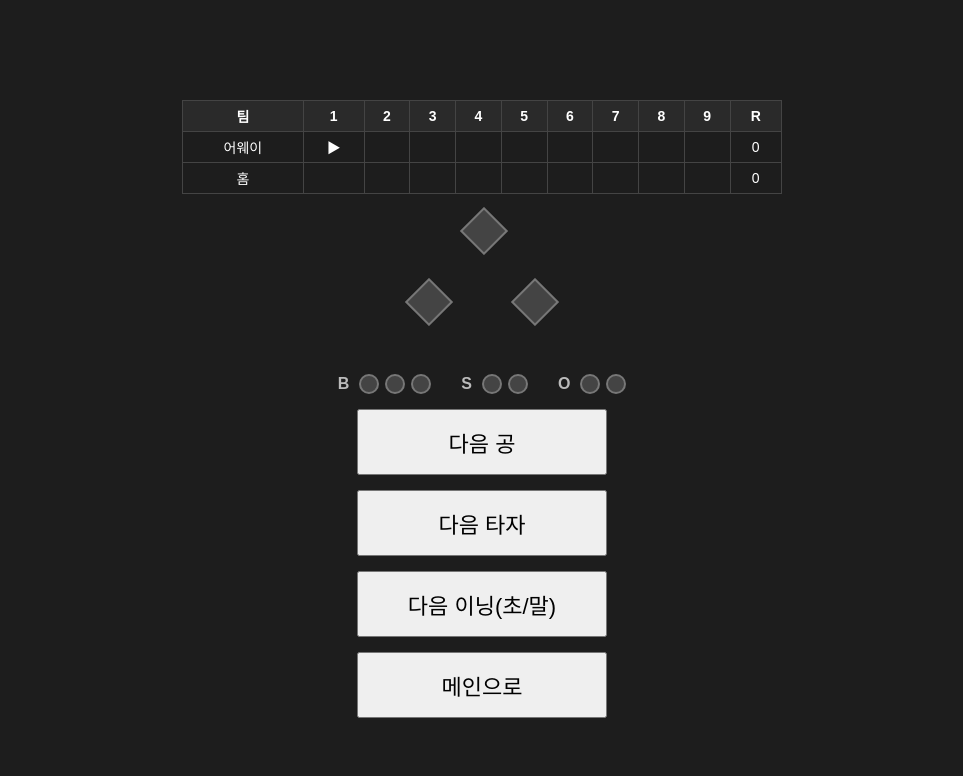
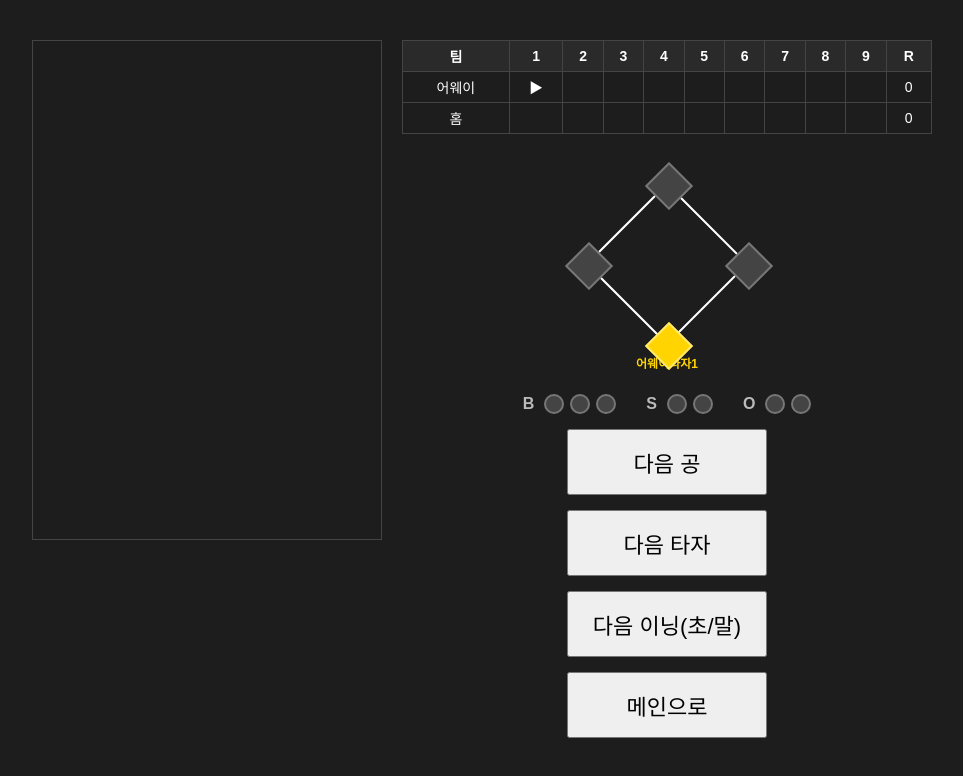
Before and after one commit to LEEMUYEONG/BALLSIM, a plain HTML site: page index.html in a window 1280 px wide. Both pictures are taken after a click on the button "경기 시작". Shown: the whole page, without its empty margins (158-1121 px from the left). Drawn offline with Linux system fonts and the light colour scheme.

Commit message:
경기 UI 설정

```diff
--- a/game.js
+++ b/game.js
@@ -32,7 +32,7 @@ class Game {
         this.outs = 0;
         this.balls = 0;
         this.strikes = 0;
-        this.bases = [false, false, false];
+        this.bases = [null, null, null];
 
         this.awayScore = 0;
         this.homeScore = 0;
@@ -121,31 +121,34 @@ class Game {
         else this.homeScore += runs;
     }
 
+    // constructor 안
+     // 기존 [false, false, false] 대신
+
+// hit()
     hit(bases) {
         const batter = this.battingTeam.currentBatter;
         const names = ["", "1루타", "2루타", "3루타", "홈런"];
         this.log.add(`${batter.name} ${names[bases]}!`);
 
         if (bases === 4) {
-            const runners = this.bases.filter(b => b).length;
+            const runners = this.bases.filter(b => b !== null).length;
             this.addScore(runners + 1);
-            this.bases = [false, false, false];
+            this.bases = [null, null, null];
             this.log.add(`${runners + 1}점 득점!`);
         } else {
-            const newBases = [false, false, false];
+            const newBases = [null, null, null];
             let runsScored = 0;
 
             for (let i = 2; i >= 0; i--) {
-                if (this.bases[i]) {
+                if (this.bases[i] !== null) {
                     const newPos = i + bases;
                     if (newPos >= 3) runsScored++;
-                    else newBases[newPos] = true;
+                    else newBases[newPos] = this.bases[i];
                 }
             }
-
             const batterPos = bases - 1;
             if (batterPos >= 3) runsScored++;
-            else newBases[batterPos] = true;
+            else newBases[batterPos] = batter.name;
 
             this.bases = newBases;
             if (runsScored > 0) {
@@ -153,26 +156,25 @@ class Game {
                 this.log.add(`${runsScored}점 득점!`);
             }
         }
-
         this.endAtBat();
     }
-
+    // walk()
     walk() {
         const batter = this.battingTeam.currentBatter;
         this.log.add(`${batter.name} 볼넷 출루`);
 
         const newBases = [...this.bases];
-        if (newBases[0]) {
-            if (newBases[1]) {
-                if (newBases[2]) {
+        if (newBases[0] !== null) {
+            if (newBases[1] !== null) {
+                if (newBases[2] !== null) {
                     this.addScore(1);
                     this.log.add(`밀어내기 득점!`);
                 }
-                newBases[2] = true;
+                newBases[2] = newBases[1];
             }
-            newBases[1] = true;
+            newBases[1] = newBases[0];
         }
-        newBases[0] = true;
+        newBases[0] = batter.name;
         this.bases = newBases;
 
         this.endAtBat();
@@ -204,7 +206,7 @@ class Game {
         this.log.add(`--- ${this.inning}회 ${half} 종료 (어웨이 ${this.awayScore} : 홈 ${this.homeScore}) ---`);
 
         this.outs = 0;
-        this.bases = [false, false, false];
+        this.bases = [null, null, null];
         this.halfInningOver = true;
 
         if (!this.topOfInning) {
--- a/index.html
+++ b/index.html
@@ -23,15 +23,33 @@
 
 </div>
 
-<div class="container" id="gameScreen" style="display:none; width:600px;">
+<div id="gameScreen" style="display:none;">
 
+    <div class="game-layout">
+
+        <div class="log-panel">
+            <div id="logBox"></div>
+        </div>
+
+        <div class="info-panel">
             <table id="inningBoard" class="scoreboard"></table>
 
             <div class="diamond-wrap">
+                <svg class="diamond-lines" viewBox="0 0 200 200">
+                    <polyline points="100,180 180,100 100,20 20,100 100,180" />
+                </svg>
                 <div class="diamond">
+                    <div class="base-label" id="label2"></div>
                     <div class="base base-2" id="base2"></div>
+
+                    <div class="base-label" id="label3"></div>
                     <div class="base base-3" id="base3"></div>
+
+                    <div class="base-label" id="label1"></div>
                     <div class="base base-1" id="base1"></div>
+
+                    <div class="base-label" id="labelHome"></div>
+                    <div class="base base-home" id="baseHome"></div>
                 </div>
             </div>
 
@@ -57,9 +75,11 @@
             <button id="btnNextPitch">다음 공</button>
             <button id="btnNextBatter">다음 타자</button>
             <button id="btnNextHalfInning">다음 이닝(초/말)</button>
+            <button id="btnBackToMain">메인으로</button>
+        </div>
 
-    <div id="logBox"></div>
-    <button id="btnBackToMain">메인으로</button>
+    </div>
+
 </div>
 
 <script src="log.js"></script>
--- a/main.js
+++ b/main.js
@@ -48,10 +48,15 @@ function setupGame() {
     const originalAdd = log.add.bind(log);
     log.add = (message) => {
         originalAdd(message);
+
         const line = document.createElement("p");
         line.textContent = message;
         logBox.appendChild(line);
-        logBox.scrollTop = logBox.scrollHeight;
+
+        // 박스 높이를 넘으면 가장 오래된(맨 위) 줄부터 제거
+        while (logBox.scrollHeight > logBox.clientHeight && logBox.firstChild) {
+            logBox.removeChild(logBox.firstChild);
+        }
     };
 
     const awayLineup = Array.from({ length: 9 }, (_, i) => createBatter(`어웨이타자${i + 1}`));
@@ -104,9 +109,18 @@ function getInningScore(isAway, inningNum) {
 }
 
 function updateDiamond() {
-    document.getElementById("base1").classList.toggle("active", game.bases[0]);
-    document.getElementById("base2").classList.toggle("active", game.bases[1]);
-    document.getElementById("base3").classList.toggle("active", game.bases[2]);
+    setBase("base1", "label1", game.bases[0]);
+    setBase("base2", "label2", game.bases[1]);
+    setBase("base3", "label3", game.bases[2]);
+
+    const batterName = game.isGameOver ? "" : game.battingTeam.currentBatter.name;
+    document.getElementById("baseHome").classList.toggle("active", !game.isGameOver);
+    document.getElementById("labelHome").textContent = batterName;
+}
+
+function setBase(baseId, labelId, runnerName) {
+    document.getElementById(baseId).classList.toggle("active", runnerName !== null);
+    document.getElementById(labelId).textContent = runnerName || "";
 }
 
 function updateCount() {
--- a/style.css
+++ b/style.css
@@ -39,6 +39,51 @@ button{
     cursor:pointer;
 }
 
+/* 게임 화면 레이아웃 */
+#gameScreen{
+    width:900px;
+    margin:40px auto;
+}
+
+.game-layout{
+    display:flex;
+    gap:20px;
+    align-items:flex-start;
+}
+
+.log-panel{
+    width:350px;
+    flex-shrink:0;
+}
+
+#logBox{
+    height:500px;
+    border:1px solid #444;
+    padding:10px;
+    overflow:hidden;
+    display:flex;
+    flex-direction:column;
+    justify-content:flex-end;
+    box-sizing:border-box;
+    text-align:left;
+}
+
+#logBox p{
+    margin:2px 0;
+    font-size:14px;
+    color:#dddddd;
+    flex-shrink:0;
+}
+
+.info-panel{
+    flex:1;
+    text-align:center;
+}
+
+.info-panel button{
+    width:200px;
+}
+
 /* 스코어보드 */
 .scoreboard{
     width:100%;
@@ -59,15 +104,32 @@ button{
 
 /* 다이아몬드 */
 .diamond-wrap{
-    display:flex;
-    justify-content:center;
-    margin:20px 0;
+    position:relative;
+    width:200px;
+    height:200px;
+    margin:30px auto;
+    overflow:visible;
+}
+
+.diamond-lines{
+    position:absolute;
+    top:0;
+    left:0;
+    width:200px;
+    height:200px;
+    pointer-events:none;
+}
+
+.diamond-lines polyline{
+    fill:none;
+    stroke:white;
+    stroke-width:2;
 }
 
 .diamond{
     position:relative;
-    width:140px;
-    height:140px;
+    width:200px;
+    height:200px;
 }
 
 .base{
@@ -80,14 +142,29 @@ button{
     transition:background 0.2s;
 }
 
-.base-1{ right:0; bottom:35px; }
-.base-2{ left:55px; top:0; }
-.base-3{ left:0; bottom:35px; }
+.base-2{ left:85px; top:5px; }
+.base-1{ left:165px; top:85px; }
+.base-3{ left:5px; top:85px; }
+.base-home{ left:85px; top:165px; }
 
 .base.active{
     background:#ffd400;
     border-color:#ffea70;
 }
+
+.base-label{
+    position:absolute;
+    width:100px;
+    text-align:center;
+    font-size:12px;
+    color:#ffd400;
+    font-weight:bold;
+}
+
+#label2{ left:50px; top:-18px; }
+#label1{ left:130px; top:70px; }
+#label3{ left:-30px; top:70px; }
+#labelHome{ left:50px; top:190px; }
 
 /* 볼/스트라이크/아웃 카운트 */
 .count-row{
@@ -124,11 +201,11 @@ button{
 }
 
 .dot.active-strike{
+    background:#ffd400;
+    border-color:#ffe97a;
+}
+
+.dot.active-out{
     background:#f44336;
     border-color:#ff8a80;
 }
-
-.dot.active-out{
-    background:#ffffff;
-    border-color:#cccccc;
-}
```
Lines whose indentation alone changed are shown as unchanged.
